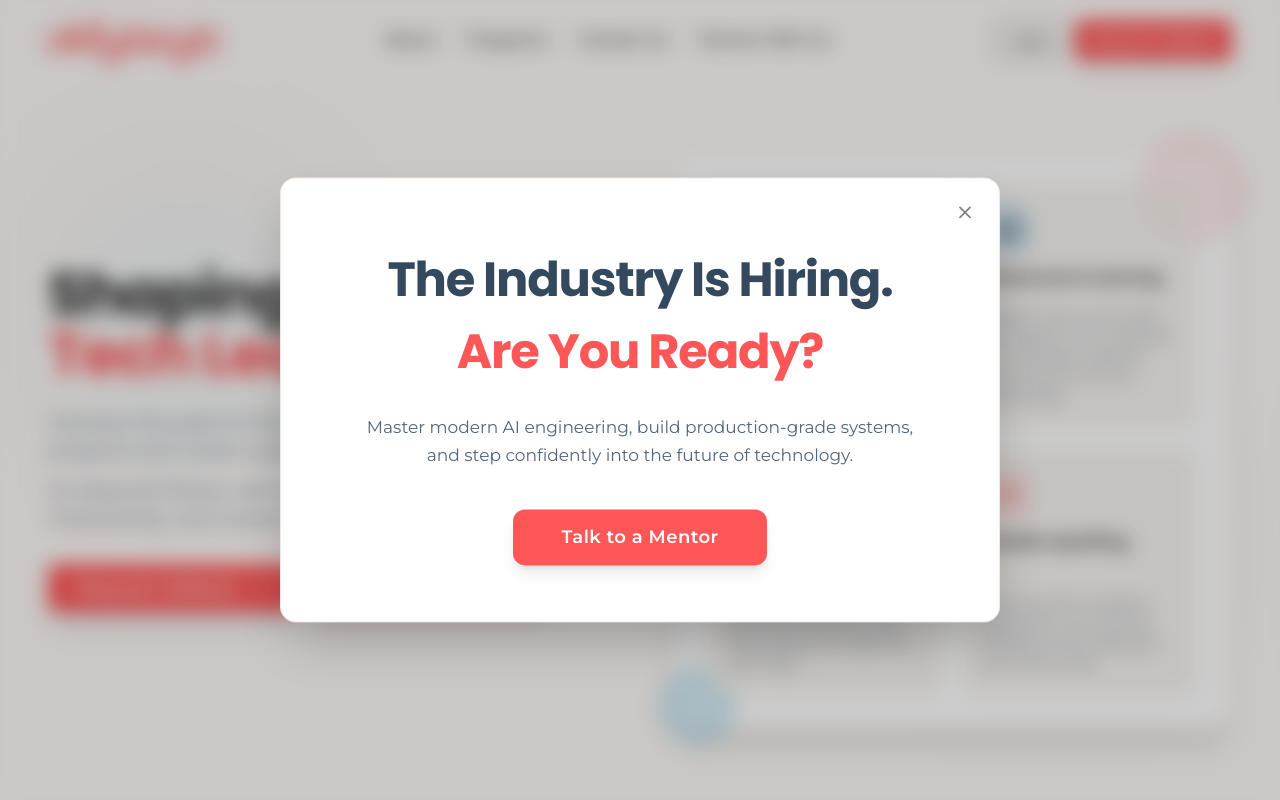
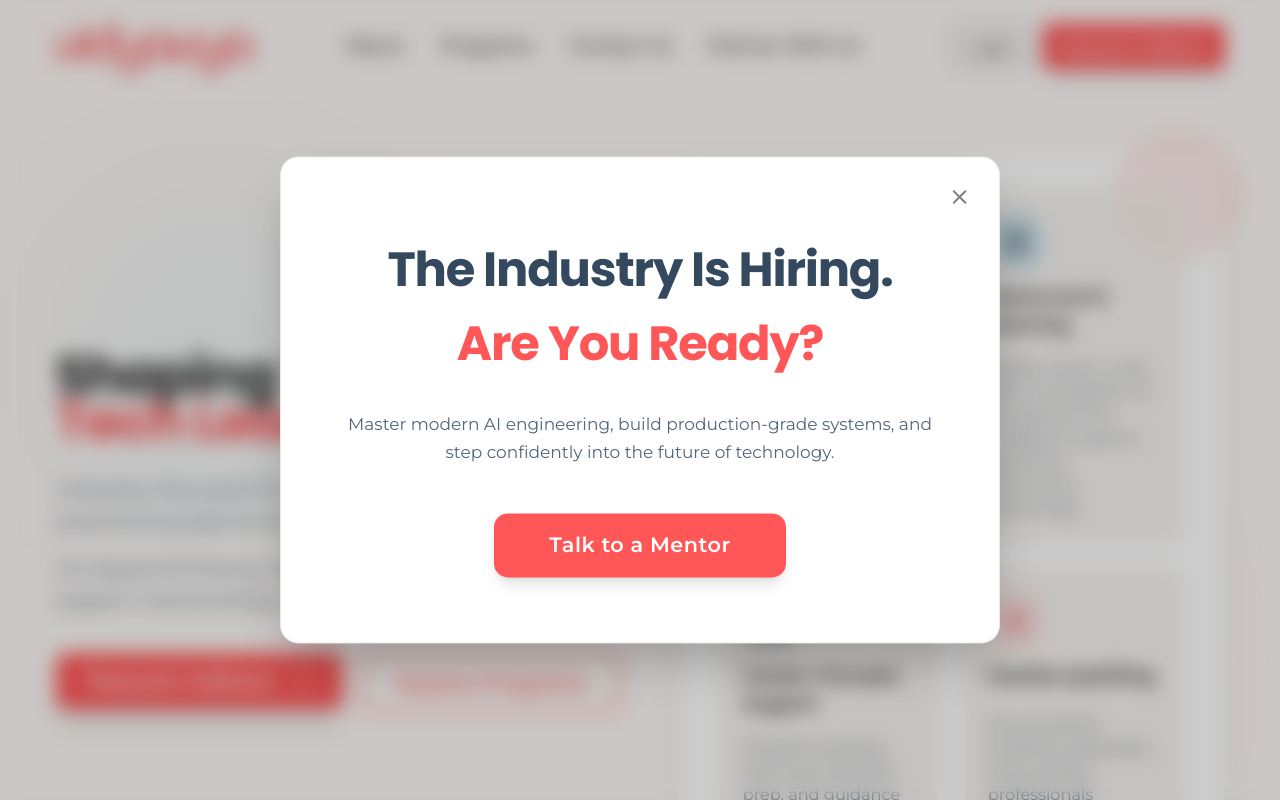
Before and after one commit to Vidyavya/Vidyavya_Website_Codebase, a React (Vite) app: page / in a window 1280 px wide. Shown: the top 800 px of the page. Built offline with nearby package versions, Linux system fonts and the light colour scheme.

Commit message:
fix(global): apply site-wide root font-size scaling for 125% zoom proportion and fix hero headline line separation

```diff
--- a/src/components/home/HeroSection.tsx
+++ b/src/components/home/HeroSection.tsx
@@ -27,9 +27,9 @@ const HeroSection = () => {
             transition={{ duration: 0.6 }}
           >
             {/* Headline with clean line separation and proper line-height */}
-            <h1 className="font-heading text-4xl sm:text-5xl lg:text-[3.4rem] xl:text-[3.75rem] font-bold text-foreground mb-6 leading-[1.15] tracking-tight">
-              <span className="whitespace-nowrap">Shaping Tomorrow’s</span> <br />
-              <span className="text-primary">Tech Leaders</span>
+            <h1 className="font-heading text-3xl sm:text-4xl lg:text-[2.6rem] xl:text-[2.9rem] font-bold text-foreground mb-6 leading-tight tracking-tight">
+              <span className="block whitespace-nowrap">Shaping Tomorrow’s</span>
+              <span className="block text-primary">Tech Leaders</span>
             </h1>
             <div className="font-body text-base sm:text-lg lg:text-xl text-muted-foreground mb-8 max-w-xl leading-relaxed space-y-3">
               <p>
--- a/src/index.css
+++ b/src/index.css
@@ -90,6 +90,25 @@
 
   html {
     scroll-behavior: smooth;
+    font-size: 16px;
+  }
+
+  @media (min-width: 1024px) {
+    html {
+      font-size: 17.5px;
+    }
+  }
+
+  @media (min-width: 1280px) {
+    html {
+      font-size: 18.5px;
+    }
+  }
+
+  @media (min-width: 1536px) {
+    html {
+      font-size: 19.5px;
+    }
   }
 
   body {
@@ -98,6 +117,7 @@
 
   h1, h2, h3, h4, h5, h6 {
     @apply font-heading font-semibold tracking-tight;
+    line-height: 1.3;
   }
 }
 
```
